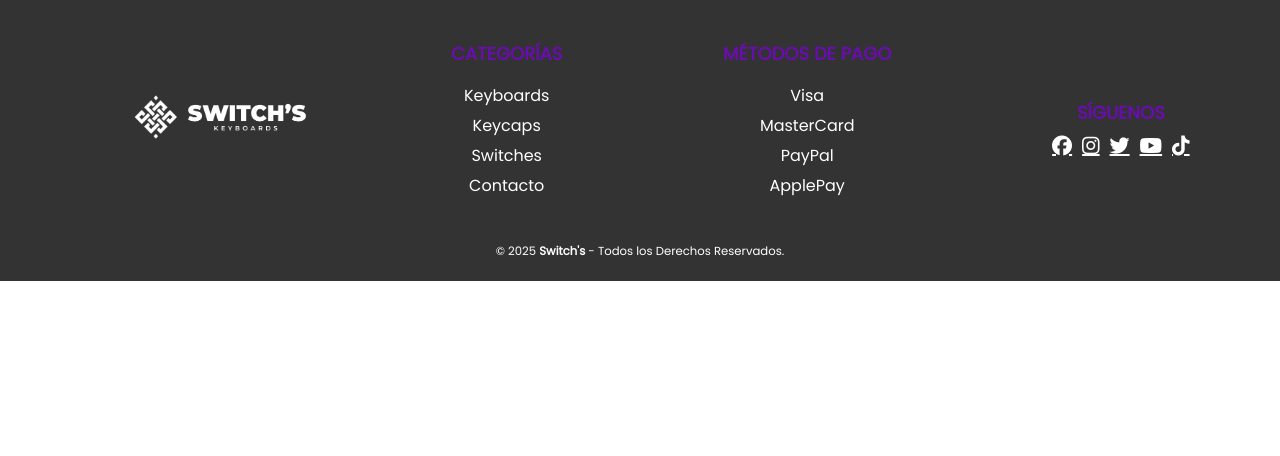
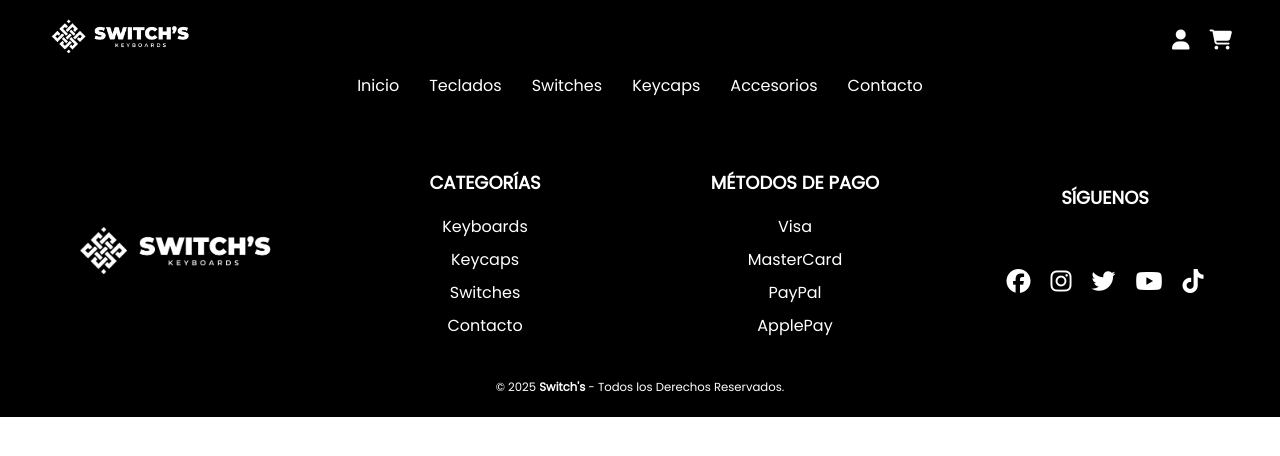
Before and after one commit to JeanRdgz/Switchs, a PHP site: page /pages/index.php in a window 1280 px wide. Shown: the top 456 px of the page. Run offline with PHP 8.4, Linux system fonts and the light colour scheme; some libraries are stand-ins or nearby versions.

Commit message:
headerFooter

```diff
--- a/Switchs/assets/css/footer.css
+++ b/Switchs/assets/css/footer.css
@@ -2,140 +2,98 @@
 
 :root {
     --primary: #6a0dad;
-    /* Purple */
-    --alt: #333;
-    /* Black */
-    --alt2: #fff;
-    /* White */
+    --background: #000000;
+    --text: #ffffff;
+    --hover: #a54ff3;
+}
+
+body {
+    margin: 0;
+    padding: 0;
+    font-family: 'Poppins', sans-serif;
 }
 
 .footer {
-    background-color: var(--alt);
-    color: var(--alt2);
-    padding: 20px;
-    font-family: 'Poppins', sans-serif;
-    width: 100vw;
-    /* Asegura el ancho total de la ventana */
-    box-sizing: border-box;
-}
-
-.logo-box img {
-    max-width: 150px;
-    height: auto;
-}
-
-.footer1 {
-    display: flex;
-    flex-wrap: wrap;
-    justify-content: space-around;
-    gap: 20px;
+    background-color: var(--background);
+    color: var(--text);
+    padding: 40px 20px 20px;
     text-align: center;
 }
 
-.footer1 .box {
-    max-width: 200px;
+.footer-container {
+    display: flex;
+    flex-wrap: wrap;
+    justify-content: center;
+    gap: 40px;
+    max-width: 1200px;
+    margin: 0 auto;
 }
 
-.footer1 .box h2 {
+.footer-box {
+    flex: 1 1 200px;
+    min-width: 200px;
+    display: flex;
+    flex-direction: column;
+    justify-content: center;
+    align-items: center;
+}
+
+.footer-box h2 {
     margin-bottom: 10px;
     font-size: 18px;
     text-transform: uppercase;
-    color: var(--primary);
 }
 
-.footer1 .box ul {
+.footer-box ul {
     list-style: none;
     padding: 0;
+    margin: 0;
 }
 
-.footer1 .box ul li {
-    margin: 5px 0;
+.footer-box ul li {
+    margin: 8px 0;
 }
 
-.footer1 .box ul li a {
-    color: var(--alt2);
+.footer-box ul li a {
+    color: var(--text);
     text-decoration: none;
-}
-
-.footer1 .box ul li a:hover {
-    text-decoration: underline;
-}
-
-.footer1 .redsocial {
-    display: flex;
-    gap: 10px;
-    justify-content: center;
-}
-
-.footer1 .redsocial a {
-    color: var(--alt2);
-    font-size: 20px;
     transition: color 0.3s;
 }
 
-.footer1 .redsocial a:hover {
-    color: var(--primary);
+.footer-box ul li a:hover {
+    color: var(--hover);
 }
 
-.footer2 {
-    margin-top: 20px;
-    text-align: center;
-    font-size: 14px;
-    color: var(--alt2);
-}
-.footer1 {
+.redsocial {
     display: flex;
     flex-wrap: wrap;
-    justify-content: space-around;
-    align-items: center; /* Centra verticalmente */
+    justify-content: center;
+    align-items: center;
     gap: 20px;
-    text-align: center;
-    min-height: 200px; /* Ajusta a lo que consideres visualmente balanceado */
+    margin-top: 10px;
+    min-height: 100px;
 }
 
-.logo-box img {
-    max-width: 180px;
-    height: auto;
-    transition: all 0.3s ease;
+.redsocial a {
+    font-size: 24px;
+    color: var(--text);
+    text-decoration: none;
+    transition: color 0.3s ease;
 }
 
-.footer1 .box h2 {
-    margin-bottom: 10px;
-    font-size: 18px;
-    text-transform: uppercase;
-    color: var(--primary);
+.redsocial a:hover {
+    color: var(--hover);
 }
 
-/* Responsive Design */
-@media (max-width: 768px) {
-    .footer1 {
-        flex-direction: column;
-        align-items: center;
-        text-align: center;
-    }
+.footer-logo {
+    width: 200px;
+    height: auto;
+    display: block;
+    margin: 0 auto;
+}
 
-    .footer1 .box {
-        max-width: 100%;
-        width: 100%;
-    }
-
-    .footer1 .redsocial {
-        justify-content: center;
-        flex-wrap: wrap;
-    }
-
-    .footer1 .box ul {
-        padding: 0;
-    }
-
-    .logo-box {
-        display: flex;
-        justify-content: center;
-        align-items: center;
-    }
-
-    .logo-box img {
-        max-width: 120px;
-        margin-bottom: 15px;
-    }
+.footer-bottom {
+    margin-top: 30px;
+    font-size: 14px;
+    color: var(--text);
 }
--- /dev/null
+++ b/Switchs/assets/css/header.css
@@ -0,0 +1,92 @@
+@import url('https://fonts.googleapis.com/css2?family=Poppins&display=swap');
+
+:root {
+    --primary: #6a0dad;
+    --background: #000000;
+    --text: #ffffff;
+    --hover: #a54ff3;
+}
+
+.main-header {
+    background-color: var(--background);
+    color: var(--text);
+    font-family: 'Poppins', sans-serif;
+    padding: 1rem 3rem;
+}
+
+.header-top {
+    display: flex;
+    justify-content: space-between;
+    align-items: center;
+}
+
+.logo img {
+    height: 40px;
+}
+
+.header-icons {
+    display: flex;
+    align-items: center;
+    gap: 20px;
+}
+
+.header-icons a {
+    color: var(--text);
+    font-size: 20px;
+    text-decoration: none;
+}
+
+.menu-toggle {
+    display: none;
+    background: none;
+    border: none;
+    color: var(--text);
+    font-size: 24px;
+    cursor: pointer;
+}
+
+.nav {
+    margin-top: 10px;
+}
+
+.nav-menu {
+    display: flex;
+    justify-content: center;
+    gap: 30px;
+    list-style: none;
+    padding: 0;
+    margin: 0;
+}
+
+.nav-menu li a {
+    color: var(--text);
+    text-decoration: none;
+    transition: color 0.3s;
+}
+
+.nav-menu li a:hover {
+    color: var(--hover);
+}
+
+/* ---------- Responsive ---------- */
+@media (max-width: 768px) {
+    .menu-toggle {
+        display: inline;
+    }
+
+    .nav {
+        display: none;
+        flex-direction: column;
+        align-items: center;
+        margin-top: 10px;
+    }
+
+    .nav.active {
+        display: flex;
+    }
+
+    .nav-menu {
+        flex-direction: column;
+        gap: 15px;
+    }
+}
--- /dev/null
+++ b/Switchs/assets/js/header.js
@@ -0,0 +1,6 @@
+const toggle = document.getElementById('menu-toggle');
+const nav = document.getElementById('nav');
+
+toggle.addEventListener('click', () => {
+    nav.classList.toggle('active');
+});
--- a/Switchs/components/footer.php
+++ b/Switchs/components/footer.php
@@ -1,13 +1,14 @@
+<link rel="stylesheet" href="../assets/css/footer.css">
 <footer class="footer">
-    <div class="footer1">
-        <div class="box logo-box">
+    <div class="footer-container">
+        <div class="footer-box">
             <figure>
-                <a href="index.php">
-                    <img src="../assets/images/logo-switch's-horizontal.png" alt="Logo Switch-e">
+                <a href="#">
+                    <img src="../assets/images/logo-switch's-horizontal.png" alt="Logo Switch-e" class="footer-logo">
                 </a>
             </figure>
         </div>
-        <div class="box categories-box">
+        <div class="footer-box">
             <h2>Categorías</h2>
             <ul>
                 <li><a href="keyboards.php">Keyboards</a></li>
@@ -16,7 +17,7 @@
                 <li><a href="contact.php">Contacto</a></li>
             </ul>
         </div>
-        <div class="box payment-box">
+        <div class="footer-box">
             <h2>Métodos de Pago</h2>
             <ul>
                 <li>Visa</li>
@@ -25,7 +26,7 @@
                 <li>ApplePay</li>
             </ul>
         </div>
-        <div class="box social-box">
+        <div class="footer-box">
             <h2>Síguenos</h2>
             <div class="redsocial">
                 <a href="https://www.facebook.com/akkogear.eu?ref=12e4z440" target="_blank" class="fa-brands fa-facebook"></a>
@@ -36,7 +37,8 @@
             </div>
         </div>
     </div>
-    <div class="footer2">
+    <div class="footer-bottom">
         <small>&copy; <?php echo date("Y"); ?> <b>Switch's</b> - Todos los Derechos Reservados.</small>
     </div>
 </footer>
+<script src="https://kit.fontawesome.com/637af3b88f.js" crossorigin="anonymous"></script>
--- a/Switchs/components/header.php
+++ b/Switchs/components/header.php
@@ -0,0 +1,29 @@
+<link rel="stylesheet" href="../assets/css/header.css">
+<header class="main-header">
+    <div class="header-top">
+        <div class="logo">
+            <a href="index.php">
+                <img src="../assets/images/logo-switch's-horizontal.png" alt="Logo">
+            </a>
+        </div>
+        <div class="header-icons">
+            <a href="#"><i class="fa-solid fa-user"></i></a>
+            <a href="#"><i class="fa-solid fa-cart-shopping"></i></a>
+            <button class="menu-toggle" id="menu-toggle">
+                <i class="fa-solid fa-bars"></i>
+            </button>
+        </div>
+    </div>
+    <nav class="nav" id="nav">
+        <ul class="nav-menu">
+            <li><a href="#">Inicio</a></li>
+            <li><a href="#">Teclados</a></li>
+            <li><a href="#">Switches</a></li>
+            <li><a href="#">Keycaps</a></li>
+            <li><a href="#">Accesorios</a></li>
+            <li><a href="#">Contacto</a></li>
+        </ul>
+    </nav>
+</header>
+<script src="../assets/js/header.js"></script>
+<script src="https://kit.fontawesome.com/637af3b88f.js" crossorigin="anonymous"></script>
--- a/Switchs/pages/index.php
+++ b/Switchs/pages/index.php
@@ -2,23 +2,16 @@
 // En una página como index.php
 ?>
 <!DOCTYPE html>
-<html lang="en">
+<html lang="es">
 
 <head>
     <meta charset="UTF-8">
     <meta name="viewport" content="width=device-width, initial-scale=1.0">
     <title>Switch's</title>
-    <script src="https://kit.fontawesome.com/637af3b88f.js" crossorigin="anonymous"></script>
-    <style>
-        @import url(../assets/css/footer.css);
-        body {
-            margin: 0;
-        }
-    </style>
 </head>
 
 <body>
-    <!-- <?php include '../components/header.php'; ?> -->
+    <?php include '../components/header.php'; ?>
     <?php include '../components/footer.php'; ?>
 </body>
 
```
